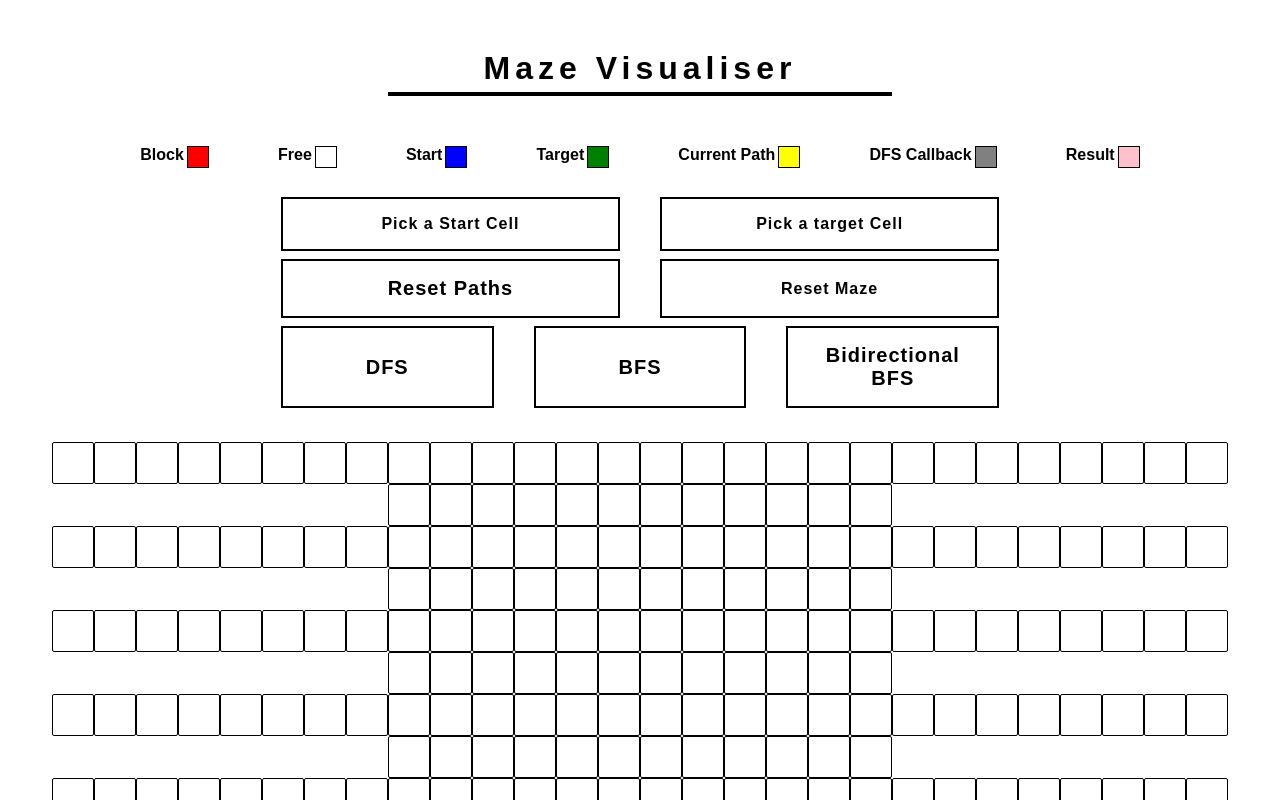
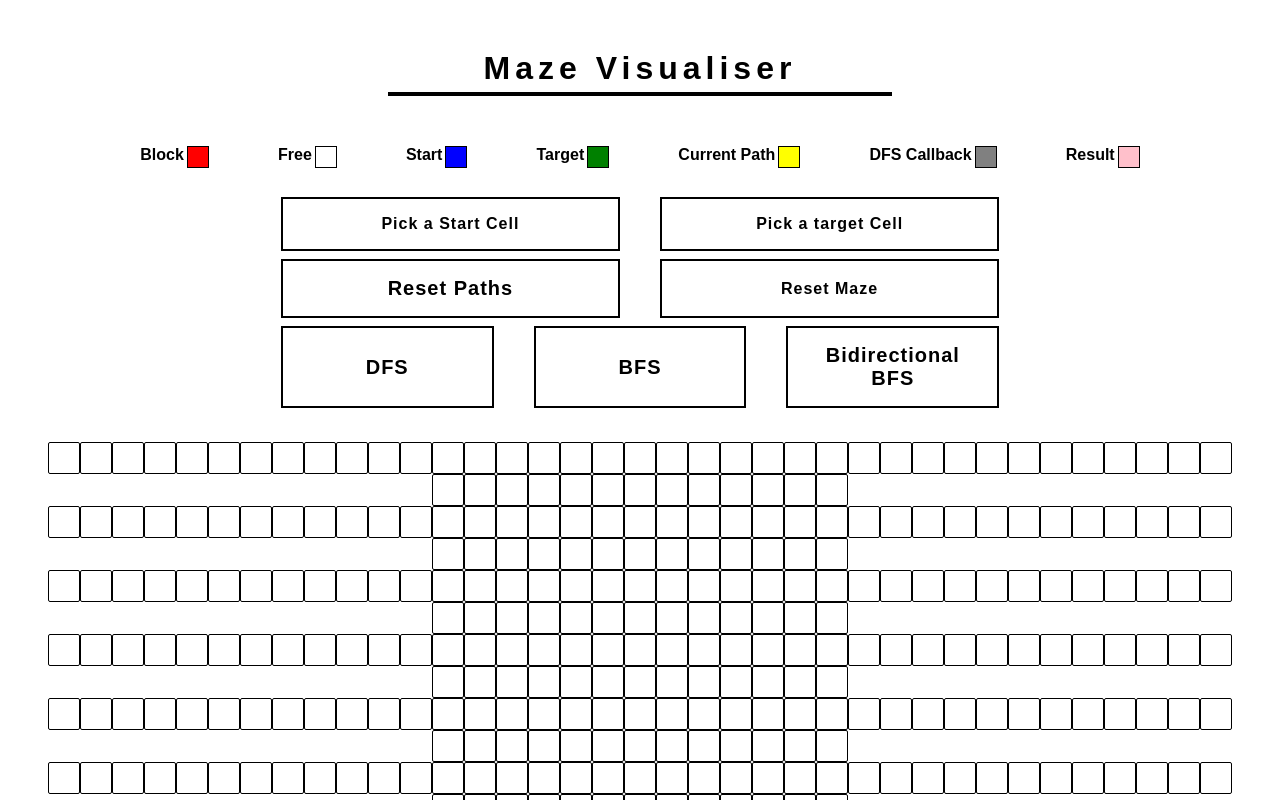
Before and after one commit to magdyamr542/path_finder, a React (Create React App) app: page / in a window 1280 px wide. Shown: the top 800 px of the page. Built offline with nearby package versions, Linux system fonts and the light colour scheme.

Commit message:
simple change

```diff
--- a/src/App.tsx
+++ b/src/App.tsx
@@ -5,9 +5,9 @@ import { MazeLegend } from "./components/MazeLegend";
 import { LegendItem } from "./interfaces/Maze.interface";
 
 function App() {
-  let cols = 40;
-  let rows = 20;
-  let cellDimension = 40;
+  let cols = 50;
+  let rows = 30;
+  let cellDimension = 30;
 
   let legendItems: LegendItem[];
 
```
